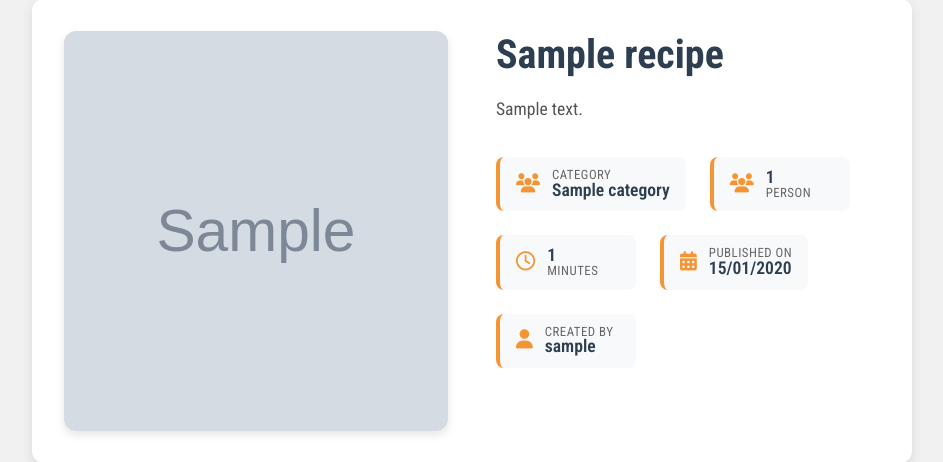
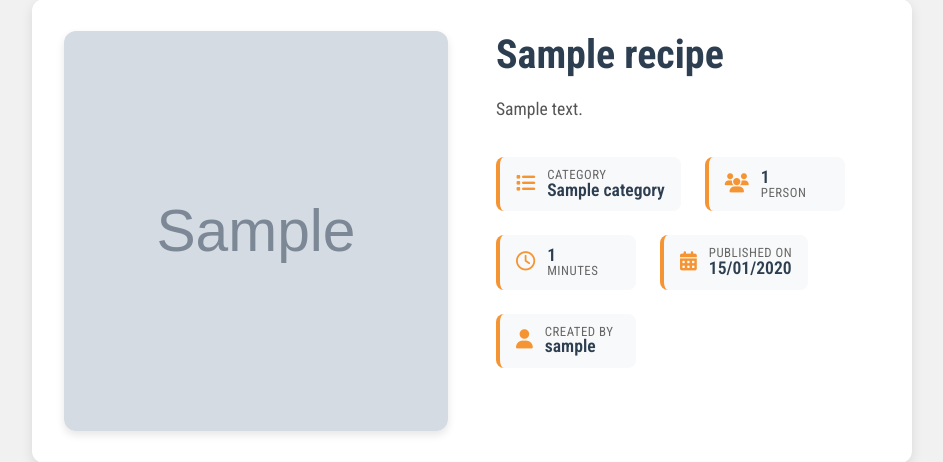
Before and after one commit to gabriel-pagani/udwmj-project, a Django app: page /recipe/1/ in a window 1280 px wide. Shown: the part 165-627 px from the top of the page, without its empty margins (168-1111 px from the left). Run offline with Django 5.2, Linux system fonts and the light colour scheme; tables that the repository leaves empty hold one stand-in row (values such as "Sample post"); grey boxes marked "Sample" are stand-in pictures.

Commit message:
Mudança sútil no icone de status da receita

```diff
--- a/app/templates/app/recipe.html
+++ b/app/templates/app/recipe.html
@@ -28,7 +28,7 @@
                     {% if recipe.category %}
                         <div class="stat-card">
                             <div class="stat-icon">
-                                <i class="fa-solid fa-users"></i>
+                                <i class="fa-solid fa-list"></i>
                             </div>
                             <div class="stat-info">
                                 <div class="stat-label">Category</div>
```
